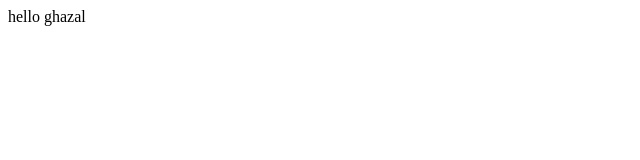
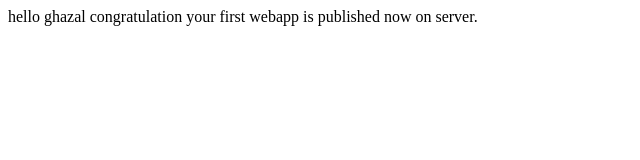
Before and after one commit to ghazal-aroosa/html-file-deploy-class1, a plain HTML site: page index.html in a window 1280 px wide. Shown: the whole page, without its empty margins (0-640 px from the left). Drawn offline with Linux system fonts and the light colour scheme.

Commit message:
added new text index.html

```diff
--- a/index.html
+++ b/index.html
@@ -6,7 +6,9 @@
 </head>
 
 <body>
-    <div> hello ghazal</div>
+    <div> hello ghazal congratulation your first
+        webapp is published now on server.
+    </div>
 
 </body>
 </html>
```
